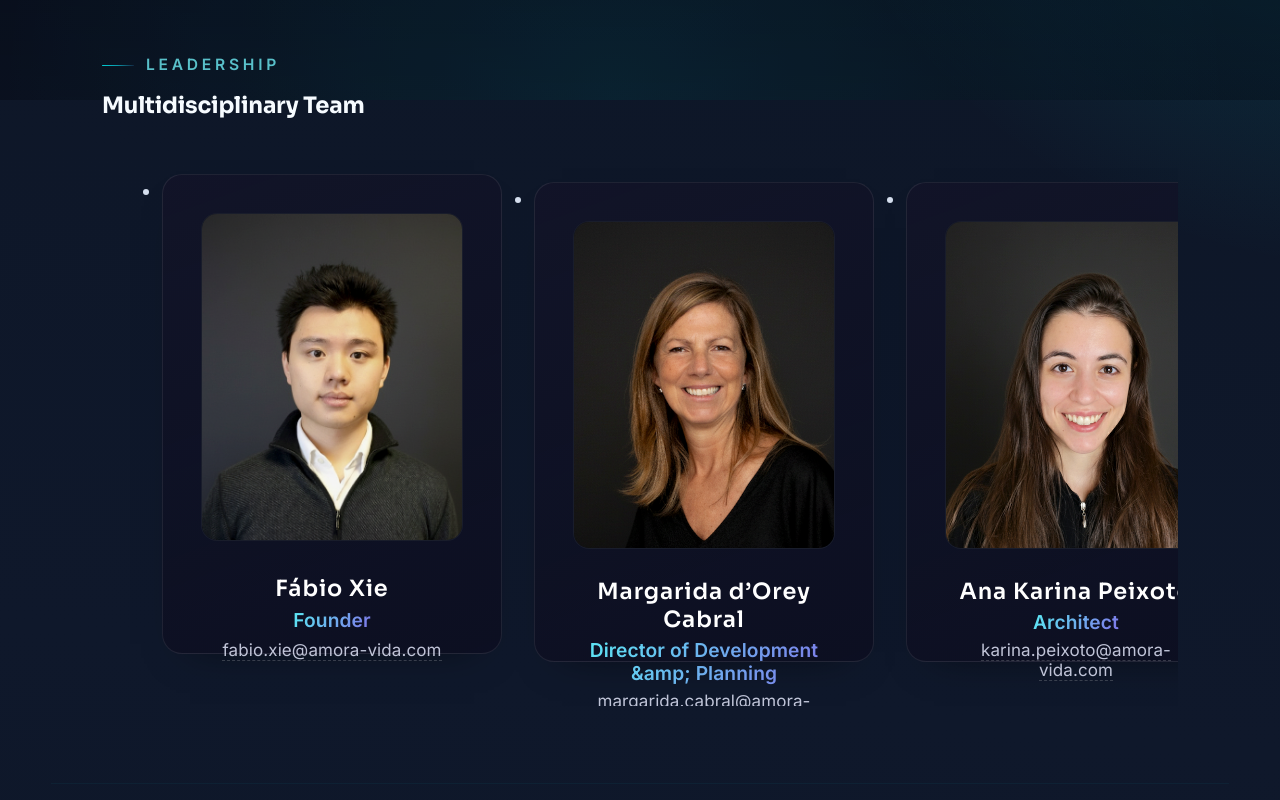
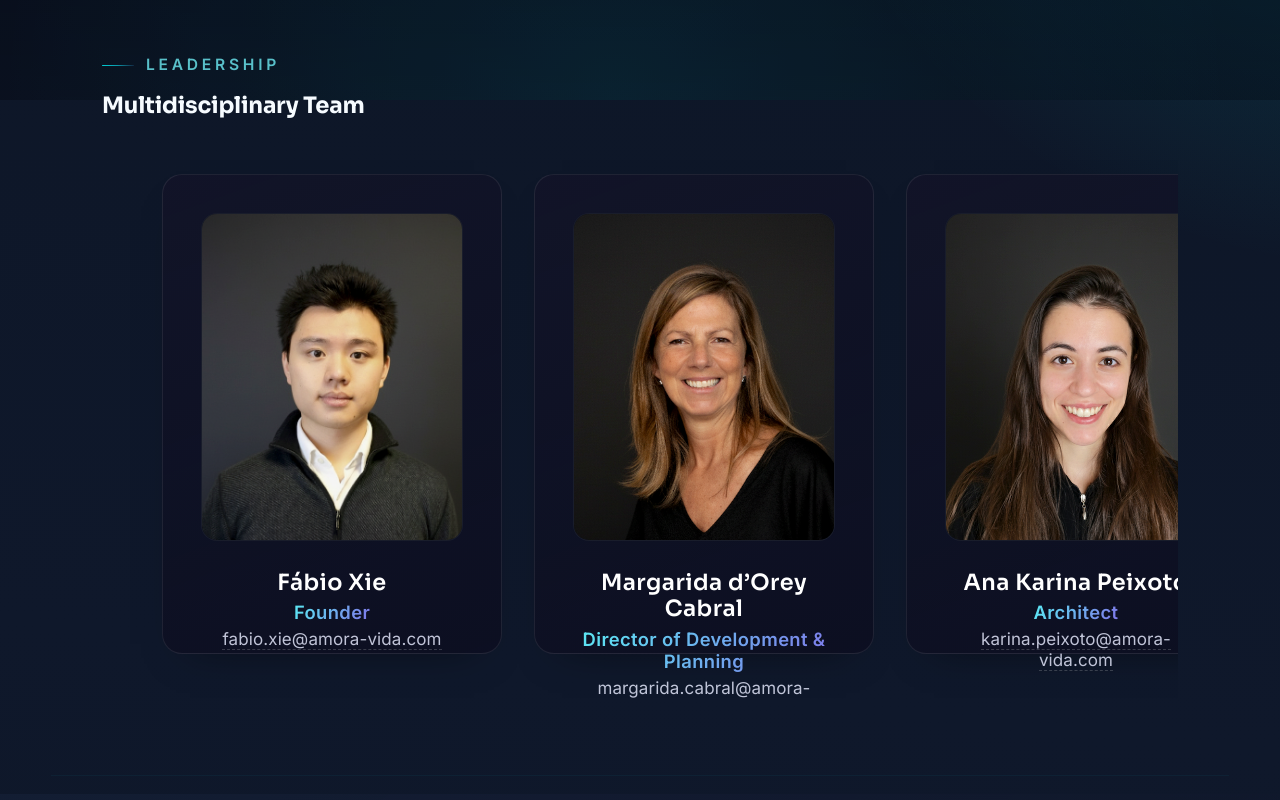
Before and after one commit to FabioX-G/amora-vida-site, an Eleventy site: page src/about/index.njk in a window 1280 px wide. Shown: the part 700-1500 px from the top of the page. Built offline with nearby package versions, Linux system fonts and the light colour scheme; Eleventy itself is replaced by a stand-in of ours; files that its build step writes are made by us from their sources.

Commit message:
Some update

```diff
--- a/src/about/index.njk
+++ b/src/about/index.njk
@@ -36,11 +36,11 @@ description: "Amora Vida unites Portuguese roots with international capital to d
   {
     id: 'margarida',
     name: 'Margarida d’Orey Cabral',
-    role: 'Director of Development &amp; Planning',
+    role: 'Director of Development & Planning',
     email: 'margarida.cabral@amora-vida.com',
     image: {
       src: '/assets/images/team/MargaridaProfile.png',
-      alt: 'Margarida d’Orey Cabral — Director of Development &amp; Planning',
+      alt: 'Margarida d’Orey Cabral — Director of Development & Planning',
       width: 560,
       height: 700
     },
@@ -124,12 +124,12 @@ description: "Amora Vida unites Portuguese roots with international capital to d
             </figure>
             <div class="team-card__meta">
               <h3 id="name-{{ member.id }}" class="team-card__name">{{ member.name }}</h3>
-              <p class="team-card__role" id="role-{{ member.id }}">{{ member.role }}</p>
+              <p class="team-card__role" id="role-{{ member.id }}">{{ member.role | safe }}</p>
               <p class="team-card__email"><a href="mailto:{{ member.email }}">{{ member.email }}</a></p>
             </div>
           </div>
           <div class="team-card__face team-card__face--back" aria-label="Role description" aria-describedby="role-{{ member.id }}">
-            <p class="team-card__role team-card__role--back" aria-hidden="true">{{ member.role }}</p>
+            <p class="team-card__role team-card__role--back" aria-hidden="true">{{ member.role | safe }}</p>
             <p class="team-card__tagline">{{ member.tagline | safe }}</p>
             <ul class="team-card__bullets">
               {% for bullet in member.bullets %}
--- a/src/assets/css/about.css
+++ b/src/assets/css/about.css
@@ -11,6 +11,8 @@
   display: flex;
   gap: clamp(20px, 4vw, 32px);
   flex-wrap: nowrap;
+  margin: 0;
+  list-style: none;
   padding-block: clamp(24px, 4vw, 36px) clamp(32px, 5vw, 44px);
   padding-inline: clamp(32px, 6vw, 60px);
   scroll-padding-inline: clamp(32px, 6vw, 60px);
@@ -24,6 +26,7 @@
 
 /* Fix card width in horizontal scroller */
 #team-gallery .team-card { flex: 0 0 clamp(280px, 30vw, 340px); }
+#team-gallery li { list-style: none; }
 
 .team-gallery::-webkit-scrollbar { height: 6px; }
 .team-gallery::-webkit-scrollbar-thumb { background: rgba(0, 219, 224, 0.52); border-radius: 999px; }
@@ -39,12 +42,14 @@
   position: relative;
   scroll-snap-align: center;
   scroll-snap-stop: always;
-  min-height: clamp(340px, 48vw, 420px);
+  height: 480px;
+  min-height: 480px;
   border-radius: 20px;
   background: linear-gradient(160deg, rgba(18, 20, 40, 0.92), rgba(12, 14, 32, 0.84));
   border: 1px solid rgba(255, 255, 255, 0.08);
   box-shadow: 0 18px 40px -28px rgba(0, 0, 0, 0.6);
   padding: clamp(16px, 3vw, 22px);
+  margin: 0;
   touch-action: pan-x;           /* prevent vertical pan on cards */
 }
 
@@ -88,7 +93,7 @@
 
 /* Front meta spacing tuned so three lines fit neatly */
 #team-gallery .team-card__meta { margin-top: 12px; gap: 6px; }
-#team-gallery .team-card__name { line-height: 1.25; }
+#team-gallery .team-card__name { line-height: 1.2; }
 #team-gallery .team-card__role { line-height: 1.2; }
 #team-gallery .team-card__email { line-height: 1.2; }
 
@@ -96,20 +101,22 @@
   margin: 0;
   font-size: 1.12rem;
   font-weight: 600;
-  letter-spacing: 0.04em;
+  letter-spacing: 0.02em;
   color: #fff;
-  line-height: 1.3;
+  line-height: 1.2;
 }
 
 .team-card__role {
   margin: 0;
-  font-size: 0.96rem;
+  font-size: 0.92rem;
   font-weight: 600;
   background: linear-gradient(120deg, rgba(95, 247, 255, 0.95), rgba(140, 128, 255, 0.9));
   -webkit-background-clip: text;
   background-clip: text;
   -webkit-text-fill-color: transparent;
   color: transparent;
+  line-height: 1.2;
+  letter-spacing: 0.02em;
 }
 
 .team-card__email {
@@ -144,7 +151,7 @@
   .team-card__name,
   .team-card__role,
   .team-card__email {
-    max-width: 20ch;
+    max-width: 24ch;
   }
 }
 
@@ -174,7 +181,7 @@
   transform-origin: center;
   transition: transform 520ms ease, filter 320ms ease;
   width: 100%;
-  height: 480px;
+  height: 100%;
   will-change: transform;
   transform: translateZ(0) rotateY(0deg);
 }
@@ -273,22 +280,10 @@
 }
 
 /* Ambient aura on active/hover */
-#team-gallery .team-card::before {
-  content: "";
-  position: absolute;
-  inset: -24%;
-  filter: blur(28px);
-  opacity: 0;
-  pointer-events: none;
-  background:
-    radial-gradient(60% 60% at 28% 12%, rgba(0, 219, 224, 0.20), transparent 60%),
-    radial-gradient(44% 44% at 80% 72%, rgba(140, 128, 255, 0.18), transparent 60%);
-  transition: opacity 0.28s ease;
-}
-
-#team-gallery .team-card:hover::before,
-#team-gallery .team-card.is-active::before {
-  opacity: 0.65;
+#team-gallery .team-card::before,
+#team-gallery .team-card::after {
+  content: none;
+  background: none;
 }
 
 /* Accessibility */
```
